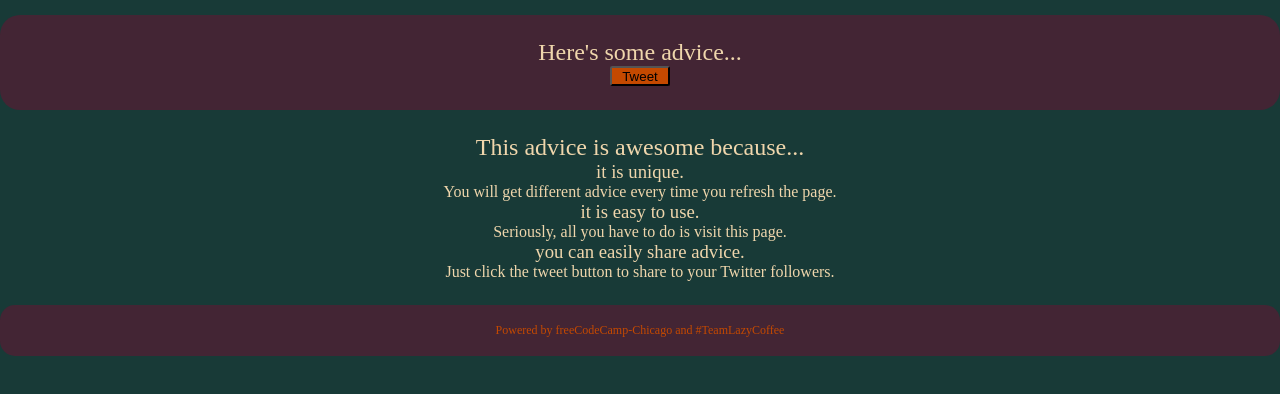
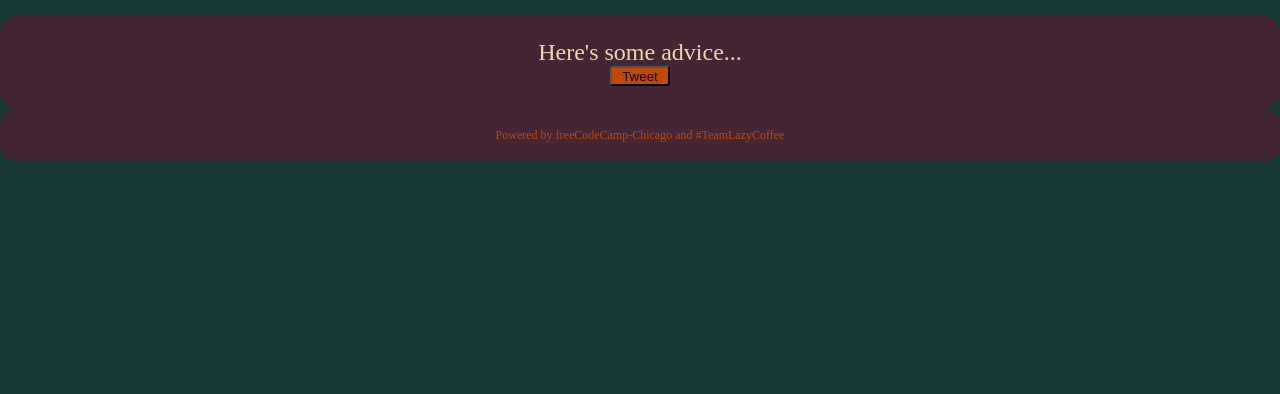
Before and after one commit to dbadong1234/advice_app, a plain HTML site: page index.html in a window 1280 px wide. Shown: the part 144-538 px from the top of the page. Drawn offline with Linux system fonts and the light colour scheme; no server answers; a web font is replaced by a local one.

Commit message:
Update index.html

```diff
--- a/index.html
+++ b/index.html
@@ -20,7 +20,7 @@
             <a href="#" id="tweet-button" target="_blank"><button style="background-color: #C44900; border-radius: 2.5px; height: 20px; width: 60px;">Tweet</button></a>
         </article>
 
-        <aside class="side">
+<!--         <aside class="side">
             <h2>This advice is awesome because...</h2>
             <h3> it is unique.</h3>
             <p> You will get different advice every time you refresh the page.</p>
@@ -28,7 +28,7 @@
             <p> Seriously, all you have to do is visit this page. </p>
             <h3> you can easily share advice. </h3>
             <p> Just click the tweet button to share to your Twitter followers. </p>
-        </aside>
+        </aside> -->
 
         <footer class="main-footer">
             <p>Powered by freeCodeCamp-Chicago and #TeamLazyCoffee</p>
```
